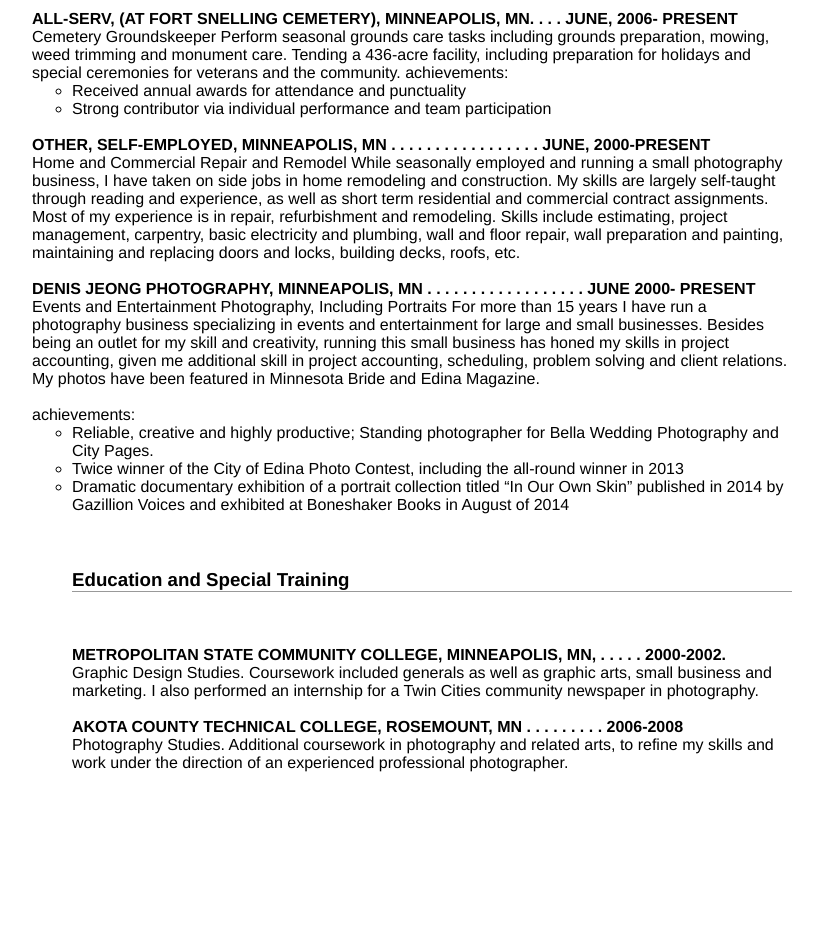
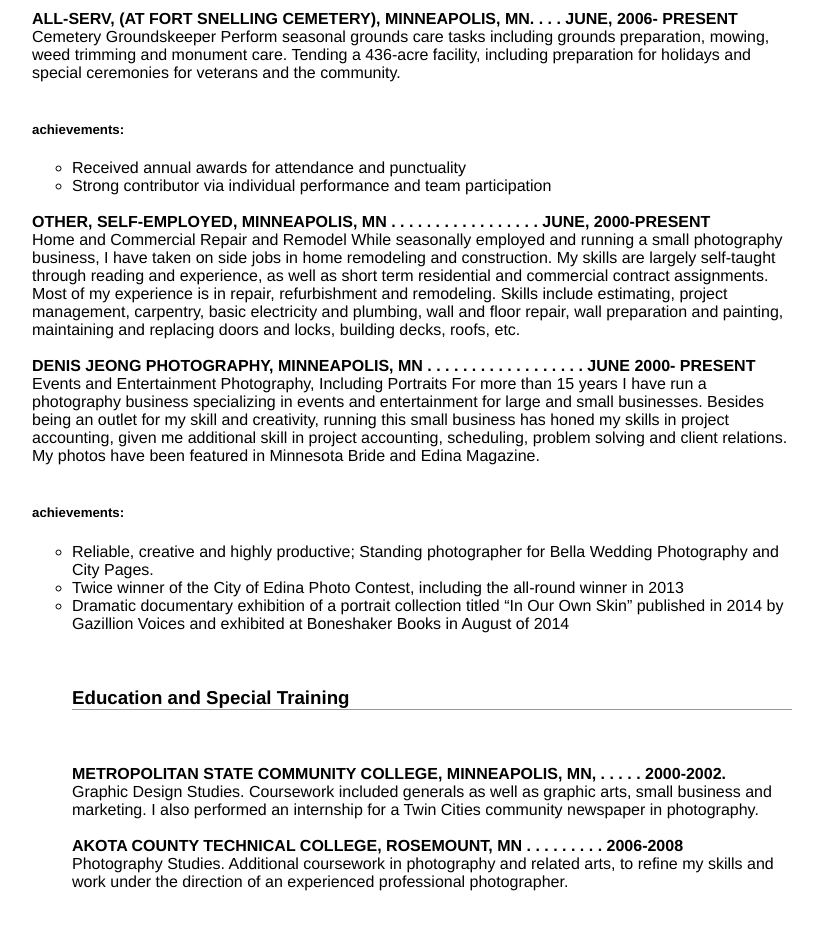
Before and after one commit to denisplaster/denisplaster.github.io, a plain HTML site: page index.html in a window 1280 px wide. Shown: the part 840-1770 px from the top of the page, without its empty margins (248-1071 px from the left). Before the commit the page ends 1672 px from the top, so only its background shows below. Drawn offline with Linux system fonts and the light colour scheme.

Commit message:
Update index.html

```diff
--- a/index.html
+++ b/index.html
@@ -49,8 +49,9 @@
 						 <h3>Work Experience</h3>
 	<h4>ALL-SERV, (AT FORT SNELLING CEMETERY), MINNEAPOLIS, MN. . . . JUNE, 2006- PRESENT</h4>
 Cemetery Groundskeeper
-Perform seasonal grounds care tasks including grounds preparation, mowing, weed trimming and monument care. Tending a 436-acre facility, including preparation for holidays and special ceremonies for veterans and the community.
-achievements:
+Perform seasonal grounds care tasks including grounds preparation, mowing, weed trimming and monument care. Tending a 436-acre facility, including preparation for holidays and special ceremonies for veterans and the community.<br>
+						 <br>
+						 <h5>achievements:</h5>
 <ul>
   <li>Received annual awards for attendance and punctuality</li>
   <li>Strong contributor via individual performance and team participation</li>
@@ -67,7 +68,7 @@ For more than 15 years I have run a photography business specializing in events
 in project accounting, scheduling, problem solving and client relations. My photos have been featured in Minnesota Bride and Edina Magazine.
 <br>
 <br>
-achievements:
+						 <h5>achievements:</h5>
 						 <ul>
 <li>Reliable, creative and highly productive; Standing photographer for Bella Wedding Photography and City Pages.</li>
 						 <li>Twice winner of the City of Edina Photo Contest, including the all-round winner in 2013</li>
```
